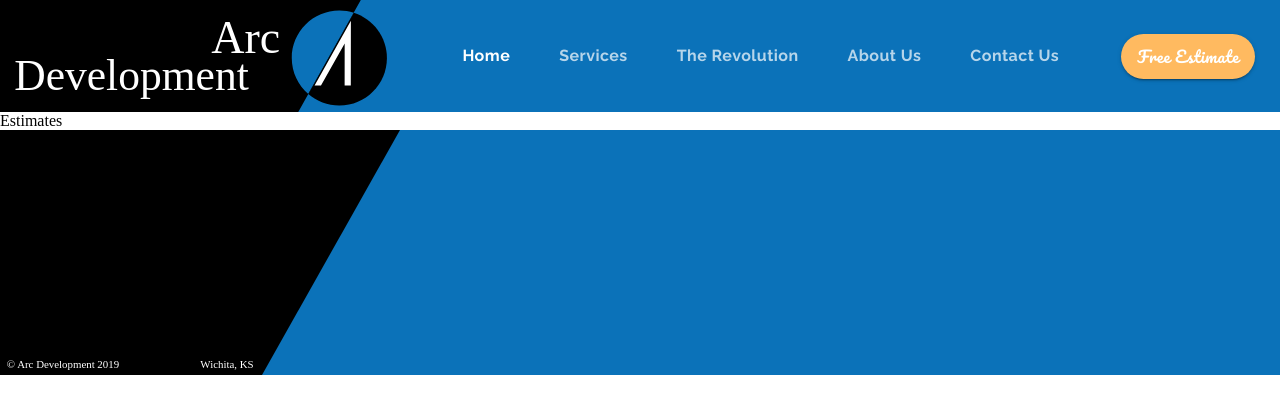
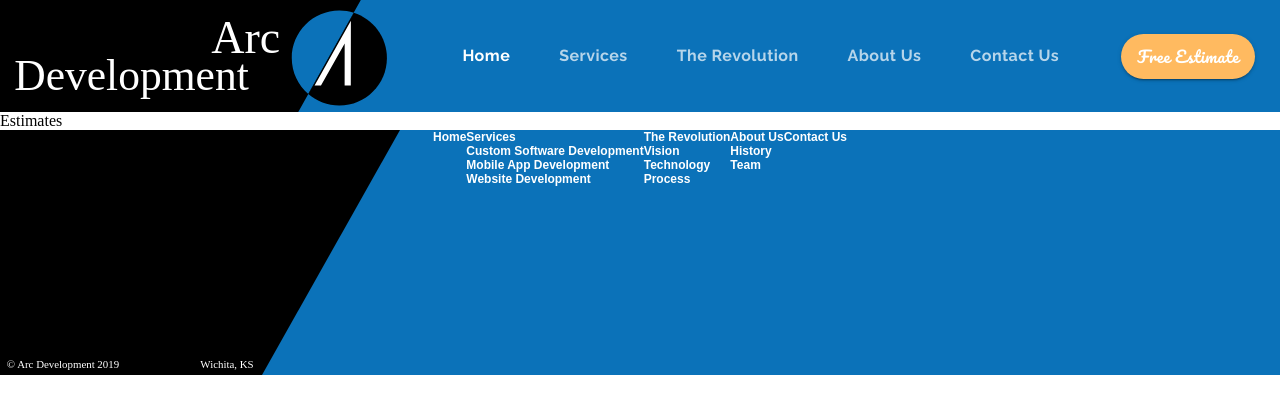
Before and after one commit to NicolaDeastra/MaterialUI-Company-Website, a React (Create React App) app: page /estimates in a window 1280 px wide. Shown: the top 414 px of the page. Built offline with nearby package versions, Linux system fonts and the light colour scheme.

Commit message:
setup grid in footer component

```diff
--- a/src/components/ui/Footer.js
+++ b/src/components/ui/Footer.js
@@ -1,5 +1,6 @@
 import React from "react";
 import { makeStyles } from "@material-ui/core/styles";
+import Grid from "@material-ui/core/Grid";
 
 import footerAdornment from "../../assets/Footer Adornment.svg";
 
@@ -20,6 +21,15 @@
       width: "15em",
     },
   },
+  mainContainer: {
+    position: "absolute",
+  },
+  link: {
+    color: "white",
+    fontFamily: "Arial",
+    fontSize: "0.75rem",
+    fontWeight: "bold",
+  },
 }));
 
 export default function Footer() {
@@ -27,6 +37,67 @@
 
   return (
     <footer className={classes.footer}>
+      <Grid container justify="center" className={classes.mainContainer}>
+        <Grid item>
+          <Grid container direction="column">
+            <Grid item className={classes.link}>
+              Home
+            </Grid>
+          </Grid>
+        </Grid>
+        <Grid item>
+          <Grid container direction="column">
+            <Grid item className={classes.link}>
+              Services
+            </Grid>
+            <Grid item className={classes.link}>
+              Custom Software Development
+            </Grid>
+            <Grid item className={classes.link}>
+              Mobile App Development
+            </Grid>
+            <Grid item className={classes.link}>
+              Website Development
+            </Grid>
+          </Grid>
+        </Grid>
+        <Grid item>
+          <Grid container direction="column">
+            <Grid item className={classes.link}>
+              The Revolution
+            </Grid>
+            <Grid item className={classes.link}>
+              Vision
+            </Grid>
+            <Grid item className={classes.link}>
+              Technology
+            </Grid>
+            <Grid item className={classes.link}>
+              Process
+            </Grid>
+          </Grid>
+        </Grid>
+        <Grid item>
+          <Grid container direction="column">
+            <Grid item className={classes.link}>
+              About Us
+            </Grid>
+            <Grid item className={classes.link}>
+              History
+            </Grid>
+            <Grid item className={classes.link}>
+              Team
+            </Grid>
+          </Grid>
+        </Grid>
+        <Grid item>
+          <Grid container direction="column">
+            <Grid item className={classes.link}>
+              Contact Us
+            </Grid>
+          </Grid>
+        </Grid>
+      </Grid>
       <img
         alt="Black decoration slash"
         src={footerAdornment}
```
